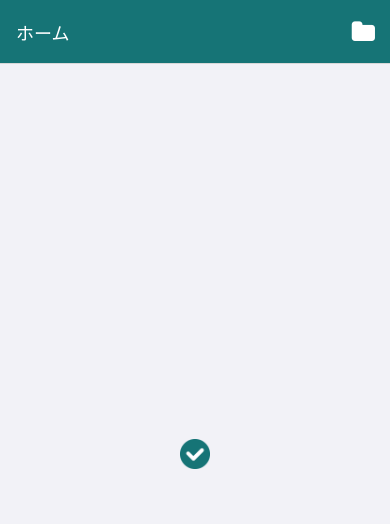
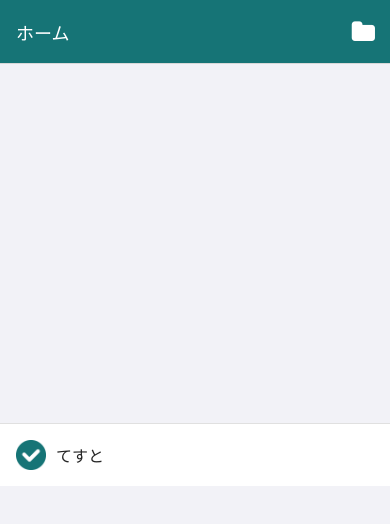
Before and after one commit to sakes9/react-native-todo-list, a React Native app: screen /Home in a window 390 px wide. Shown: the top 524 px of the page. Built offline with nearby package versions, Linux system fonts and the light colour scheme.

Commit message:
【アプリ】UI作成　Todoリストアイテムを作成する

```diff
--- a/package.json
+++ b/package.json
@@ -17,6 +17,7 @@
     "react": "17.0.1",
     "react-dom": "17.0.1",
     "react-native": "0.64.3",
+    "react-native-elements": "^3.4.2",
     "react-native-gesture-handler": "~2.1.0",
     "react-native-safe-area-context": "3.3.2",
     "react-native-screens": "~3.10.1",
--- /dev/null
+++ b/src/components/TodoListItem.js
@@ -0,0 +1,33 @@
+import { StyleSheet, TouchableOpacity } from 'react-native';
+import { ListItem } from 'react-native-elements';
+import Checkmark from './Checkmark';
+
+const styles = StyleSheet.create({
+  listItem: {
+    flexDirection: 'row',
+    alignItems: 'center',
+    justifyContent: 'flex-start',
+  },
+  listItemTitle: {
+    flex: 1,
+    marginLeft: 10,
+  },
+});
+
+/**
+ * Todoリストアイテム
+ *
+ * @export
+ * @param {string} todoTitle Todoタイトル
+ * @return {TodoListItem}
+ */
+export default function TodoListItem({ todoTitle }) {
+  return (
+    <ListItem topDivider style={{ width: '100%' }}>
+      <ListItem.Content style={styles.listItem}>
+        <Checkmark complete={true}></Checkmark>
+        <ListItem.Title style={styles.listItemTitle}>{`${todoTitle}`}</ListItem.Title>
+      </ListItem.Content>
+    </ListItem>
+  );
+}
--- a/src/screens/HomeScreen.js
+++ b/src/screens/HomeScreen.js
@@ -3,6 +3,7 @@
 import { StyleSheet, Text, View, TouchableOpacity } from 'react-native';
 import Icon from 'react-native-vector-icons/FontAwesome';
 import Checkmark from '../components/Checkmark';
+import TodoListItem from '../components/TodoListItem';
 
 export default function HomeScreen({ navigation }) {
   useLayoutEffect(() => {
@@ -19,7 +20,7 @@
 
   return (
     <View style={styles.container}>
-      <Checkmark complete={true} onPress={(complete) => console.log(complete)}></Checkmark>
+      <TodoListItem todoTitle={'てすと'}></TodoListItem>
       <StatusBar style="light" />
     </View>
   );
```
Also changed, not shown: 1 other file (tests, documents, lock files or other folders).
